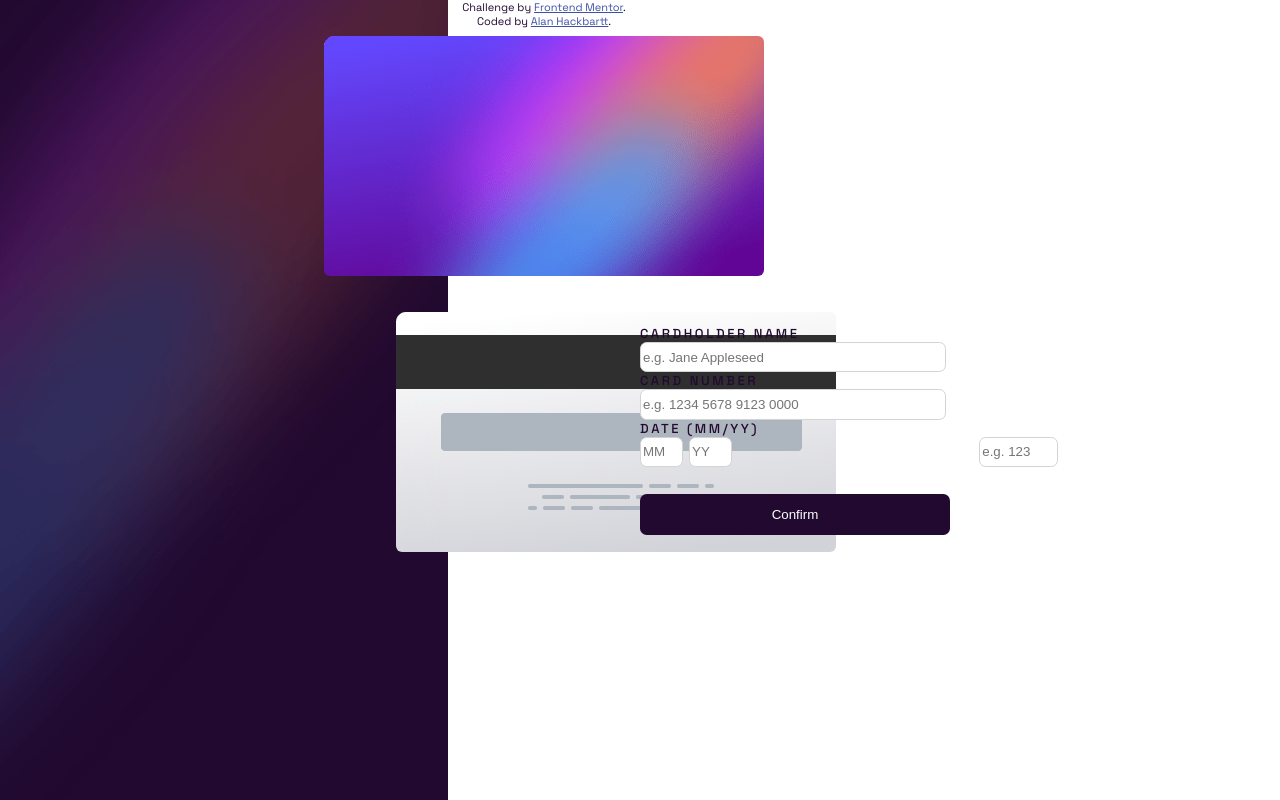
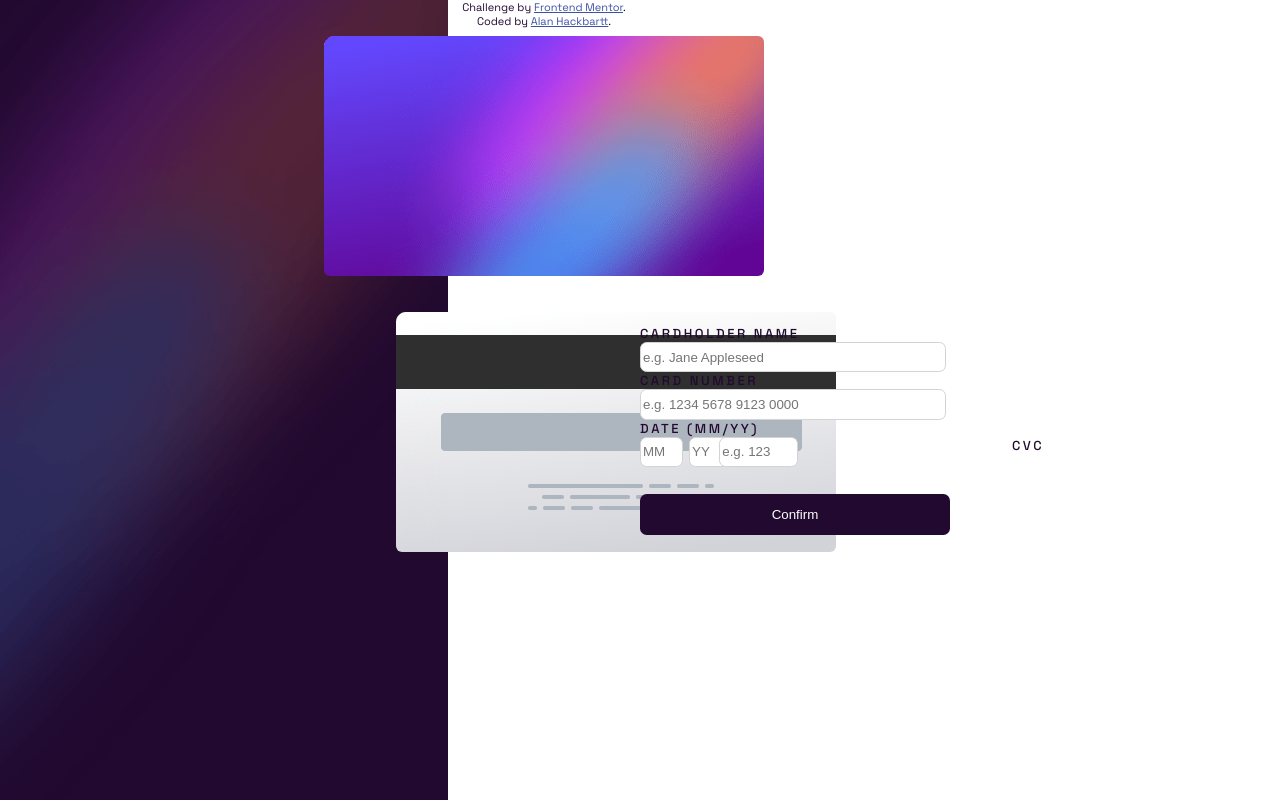
Before and after one commit to Alan-H-H/interactive-credit-card, a plain HTML site: page interactive-card-details-form-main/index.html in a window 1280 px wide. Shown: the top 800 px of the page. Drawn offline with Linux system fonts and the light colour scheme.

Commit message:
Update index.css

```diff
--- a/interactive-card-details-form-main/index.css
+++ b/interactive-card-details-form-main/index.css
@@ -97,11 +97,7 @@ body{
 }
 
 #cvcEl{
-    margin-left: -5em;
-}
-
-.cvcEl{
-    margin-left: -5em;
+    margin-left: -25em;
 }
 
 .cvcEl p{
```
